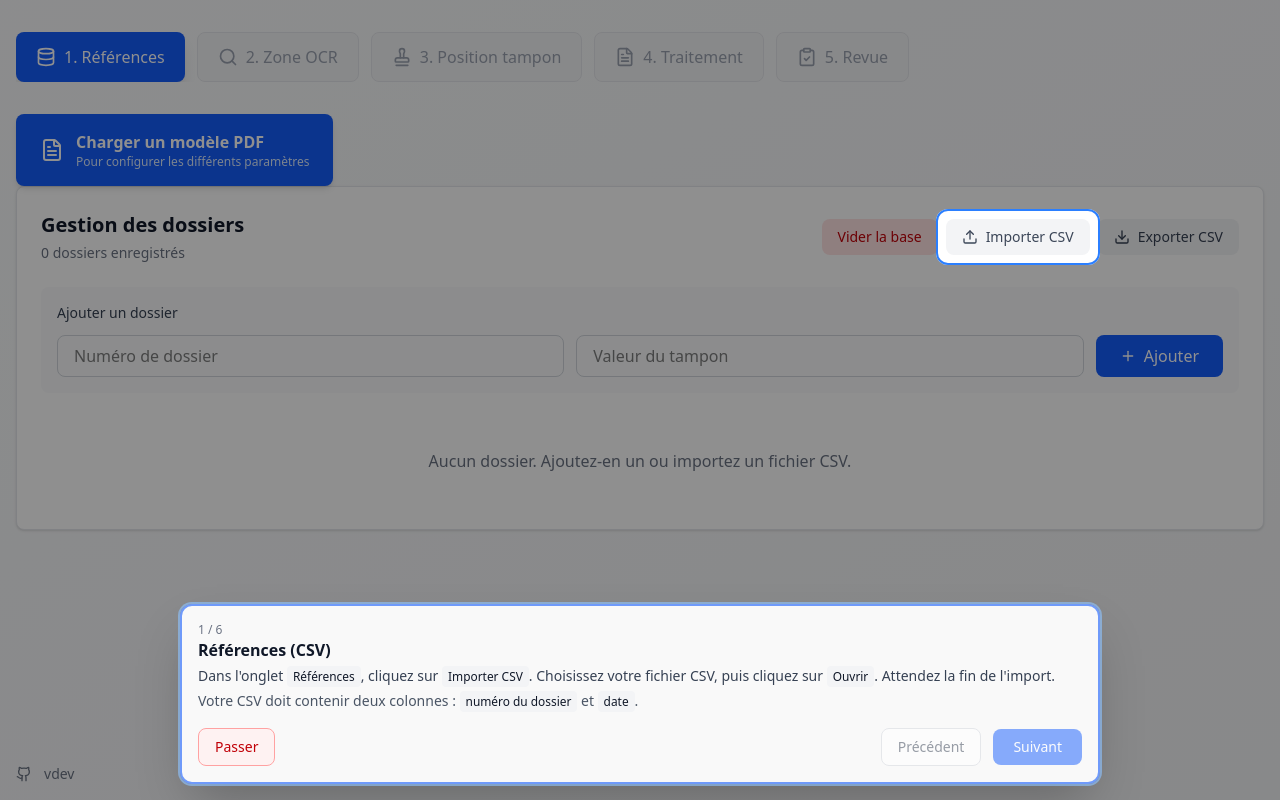
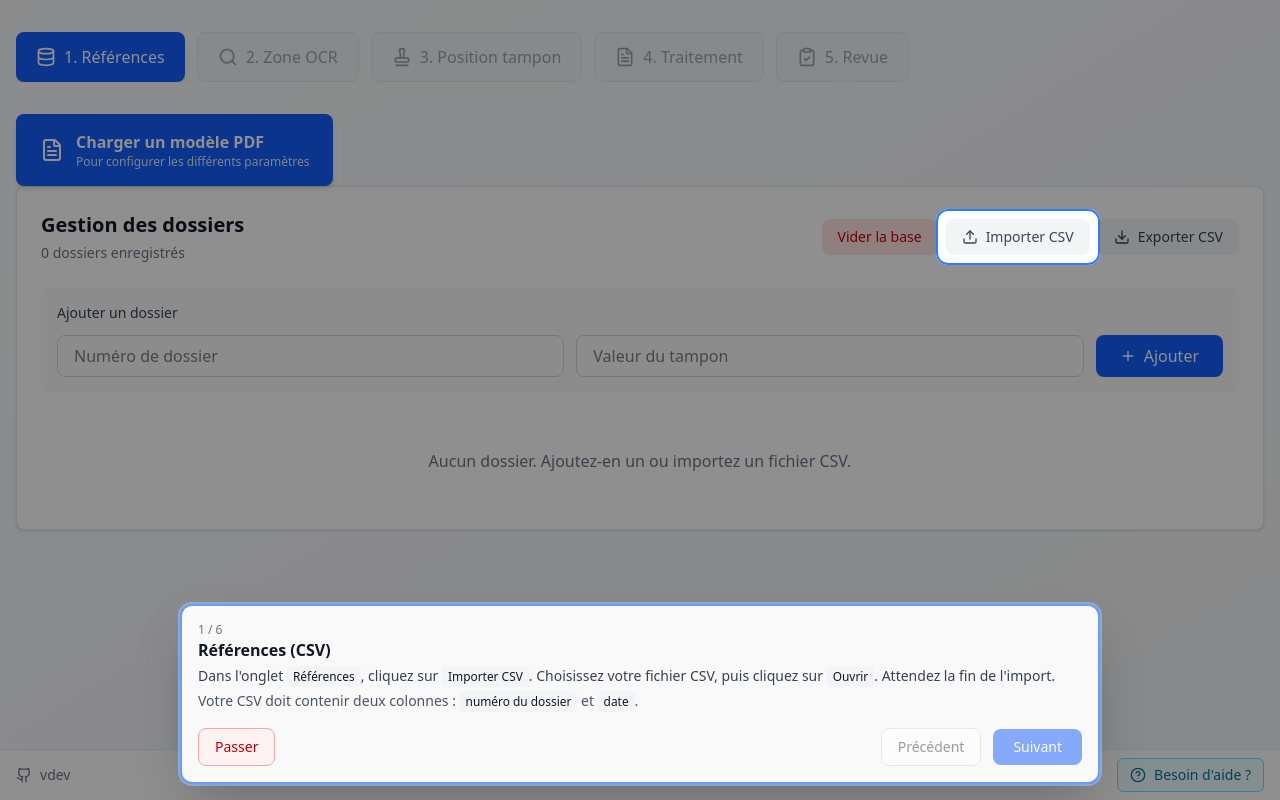
Before and after one commit to Zak4b/stamper, a React (Vite) app: page / in a window 1280 px wide. Built offline with nearby package versions, Linux system fonts and the light colour scheme.

Commit message:
feat: bottom bar & onboarding footer integration

```diff
--- a/src/App.tsx
+++ b/src/App.tsx
@@ -3,8 +3,8 @@ import Footer from "./components/common/Footer";
 import NavigationSteps from "./components/navigation/NavigationSteps";
 import { PDFProvider } from "./contexts/PDFContext";
 import { usePDFContext } from "./hooks/usePDFContext";
-import OnboardingWizardPanel from "./components/onboarding/OnboardingWizardPanel";
-import { lazy, Suspense } from "react";
+import OnboardingWizardPanel, { type OnboardingWizardPanelHandle } from "./components/onboarding/OnboardingWizardPanel";
+import { lazy, Suspense, useRef } from "react";
 
 const DatabaseStep = lazy(() => import("./pages/DatabaseStep"));
 const OCRStep = lazy(() => import("./pages/OCRStep"));
@@ -14,12 +14,13 @@ const ReviewStep = lazy(() => import("./pages/ReviewStep"));
 
 function AppContent() {
 	const { currentStep, samplePDF, options, setCurrentStep } = usePDFContext();
+	const onboardingRef = useRef<OnboardingWizardPanelHandle>(null);
 
 	return (
-		<div className="min-h-screen bg-gradient-to-br from-gray-50 to-gray-100">
+		<div className="min-h-screen bg-gradient-to-br from-gray-50 to-gray-100 pb-12">
 			<div className="max-w-7xl mx-auto px-4 py-8">
 				<NavigationSteps currentStep={currentStep} samplePDF={samplePDF} stampPosition={!!options.stampPosition} onStepChange={setCurrentStep} />
-				<OnboardingWizardPanel />
+				<OnboardingWizardPanel ref={onboardingRef} />
 				<Suspense fallback={<LoadingSpinner />}>
 					<div className="space-y-6">
 						{currentStep === "database" && <DatabaseStep />}
@@ -34,7 +35,7 @@ function AppContent() {
 					</div>
 				</Suspense>
 			</div>
-			<Footer />
+			<Footer onStartOnboarding={() => onboardingRef.current?.start()} />
 		</div>
 	);
 }
--- a/src/components/common/Footer.tsx
+++ b/src/components/common/Footer.tsx
@@ -1,22 +1,23 @@
 import { useEffect, useState } from "react";
-import { Github } from "lucide-react";
+import { Github, HelpCircle } from "lucide-react";
 import { GITHUB_URL } from "../../config/appConfig";
 
-export default function Footer() {
-	const [version, setVersion] = useState<string>("");
+type FooterProps = {
+	onStartOnboarding?: () => void;
+};
+
+export default function Footer({ onStartOnboarding }: FooterProps) {
+	const [version, setVersion] = useState<string>(() => (window.electron ? "" : "dev"));
 
 	useEffect(() => {
 		// Récupérer la version depuis Electron
-		if (window.electron) {
+		if (!window.electron) return;
 		window.electron
 			.getVersion()
 			.then((v) => setVersion(v))
 			.catch(() => {
 				setVersion("1.0.0");
 			});
-		} else {
-			setVersion("dev");
-		}
 	}, []);
 
 	const handleGithubClick = (e: React.MouseEvent) => {
@@ -29,7 +30,9 @@ export default function Footer() {
 	};
 
 	return (
-		<footer className="fixed bottom-0 left-0 py-4 px-4 text-sm text-gray-500 z-10 flex items-center gap-3">
+		<footer className="fixed bottom-0 left-0 right-0 z-20 border-t border-gray-200 bg-white/95 backdrop-blur-sm">
+			<div className="mx-auto max-w-7xl px-4 py-2 text-sm text-gray-500 flex items-center justify-between gap-4">
+				<div className="flex items-center gap-3">
 					<a
 						href={GITHUB_URL}
 						onClick={handleGithubClick}
@@ -37,8 +40,18 @@ export default function Footer() {
 						title="Voir sur GitHub"
 					>
 						<Github className="w-4 h-4" />
+						<span className="font-medium">v{version}</span>
 					</a>
-			<span className="font-medium">v{version}</span>
+				</div>
+				<button
+					type="button"
+					onClick={() => onStartOnboarding?.()}
+					className="inline-flex items-center gap-2 px-3 py-1.5 rounded-md border border-cyan-300 bg-cyan-50 text-cyan-700 hover:bg-cyan-100 transition-colors"
+				>
+					<HelpCircle className="w-4 h-4" />
+					<span className="font-medium">Besoin d'aide ?</span>
+				</button>
+			</div>
 		</footer>
 	);
 }
--- a/src/components/onboarding/OnboardingWizardPanel.tsx
+++ b/src/components/onboarding/OnboardingWizardPanel.tsx
@@ -1,12 +1,14 @@
-import React, { useEffect, useMemo } from "react";
+import { forwardRef, useEffect, useImperativeHandle, useMemo } from "react";
 import { usePDFContext } from "../../hooks/usePDFContext";
 import { useOnboardingWizard } from "../../hooks/useOnboardingWizard";
 import { ONBOARDING_WIZARD_STEPS } from "../../config/onboardingWizardSteps";
 import { useDossierCount } from "../../hooks/useDossierCount";
 import { useOnboardingHighlightRect } from "../../hooks/useOnboardingHighlightRect";
-import { HelpCircle } from "lucide-react";
+export type OnboardingWizardPanelHandle = {
+	start: () => void;
+};
 
-const OnboardingWizardPanel: React.FC = () => {
+const OnboardingWizardPanel = forwardRef<OnboardingWizardPanelHandle>((_, ref) => {
 	const { currentStep, setCurrentStep, samplePDF, loadedPDFs, options } = usePDFContext();
 	const { isOpen, index, hydrated, dismiss, start, setIndex, complete } = useOnboardingWizard();
 
@@ -83,21 +85,16 @@ const OnboardingWizardPanel: React.FC = () => {
 		setCurrentStep(steps[next].appStep);
 	};
 
+	useImperativeHandle(
+		ref,
+		() => ({
+			start,
+		}),
+		[start]
+	);
+
 	return (
 		<>
-			{!isOpen && (
-				<button
-					type="button"
-					onClick={start}
-					className="fixed top-6 right-6 z-40 px-6 py-4 rounded-2xl bg-cyan-500 text-white ring-2 hover:bg-cyan-600 text-base font-semibold"
-				>
-					<div className="flex items-center gap-3">
-						<HelpCircle className="w-6 h-6" />
-						<span>Besoin d'aide ?</span>
-					</div>
-				</button>
-			)}
-
 			{isOpen && hydrated && (
 				<div className="fixed inset-0 z-50 pointer-events-none">
 			{/* If highlight is not ready yet, dim the UI to avoid a jarring experience */}
@@ -174,6 +171,6 @@ const OnboardingWizardPanel: React.FC = () => {
 			)}
 		</>
 	);
-};
+});
 
 export default OnboardingWizardPanel;
```
Lines whose indentation alone changed are shown as unchanged.
